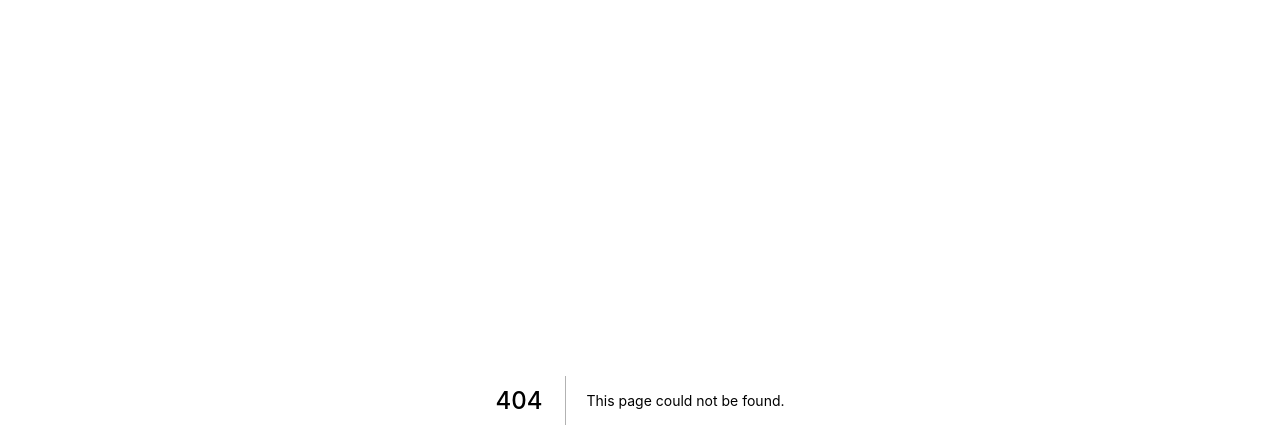
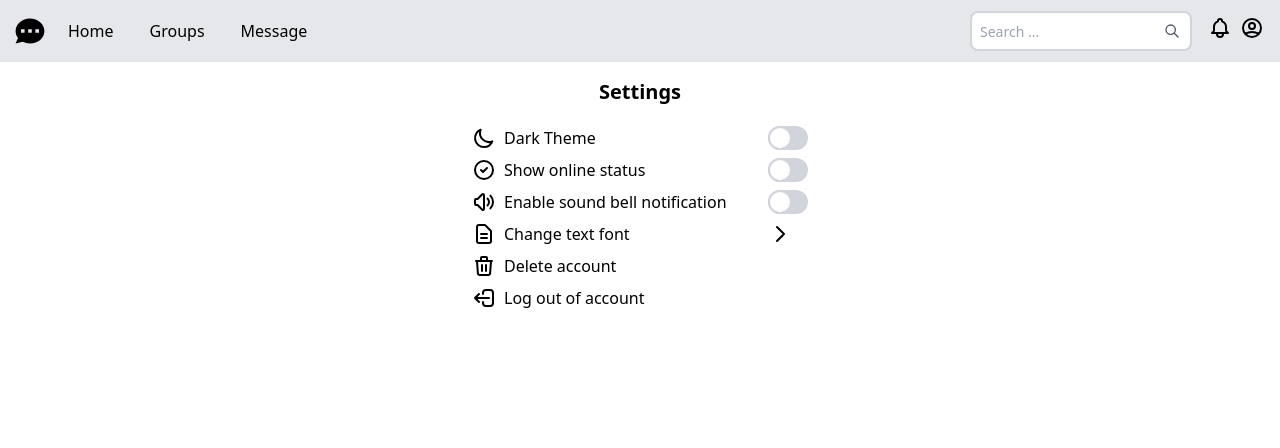
Before and after one commit to aisam94/chitchatchoot, a Next.js app: page /settings in a window 1280 px wide. Before the commit this address had no page. Shown: the top 448 px of the page. Built offline with nearby package versions, Linux system fonts and the light colour scheme.

Commit message:
create settings page

```diff
--- /dev/null
+++ b/pages/settings.tsx
@@ -0,0 +1,120 @@
+import type { NextPage } from "next";
+
+import {
+  MoonIcon,
+  VolumeUpIcon,
+  CheckCircleIcon,
+  LogoutIcon,
+  DocumentTextIcon,
+  TrashIcon,
+  ChevronRightIcon,
+} from "@heroicons/react/outline";
+
+import Navbar from "../components/Navbar";
+
+const Settings: NextPage = () => {
+  return (
+    <div>
+      <main>
+        <Navbar />
+        <div className="flex flex-col items-center space-y-5 mt-4">
+          <div className="">
+            <h1 className="font-bold text-xl">Settings</h1>
+          </div>
+          <div className="space-y-2">
+            {/*enable dark theme*/}
+            <div className="flex space-x-2">
+              <MoonIcon className="h-6 w-6" />
+              <label
+                htmlFor="dark-toggle"
+                className="select-none settings-text-width"
+              >
+                Dark Theme
+              </label>
+              <div className="relative inline-block w-10 mr-2 align-middle select-none transition duration-200 ease-in">
+                <input
+                  type="checkbox"
+                  name="dark-toggle"
+                  id="dark-toggle"
+                  className="toggle-checkbox absolute block w-6 h-6 rounded-full bg-white border-2 border-gray-300 appearance-none cursor-pointer"
+                />
+                <label
+                  htmlFor="dark-toggle"
+                  className="toggle-label block overflow-hidden h-6 rounded-full bg-gray-300 cursor-pointer"
+                ></label>
+              </div>
+            </div>
+            {/*show online status*/}
+            <div className="flex space-x-2">
+              <CheckCircleIcon className="h-6 w-6" />
+              <label
+                htmlFor="online-status-toggle"
+                className="select-none settings-text-width"
+              >
+                Show online status
+              </label>
+              <div className="relative inline-block w-10 mr-2 align-middle select-none transition duration-200 ease-in">
+                <input
+                  type="checkbox"
+                  name="online-status-toggle"
+                  id="online-status-toggle"
+                  className="absolute block w-6 h-6 bg-white border-2 border-gray-300 rounded-full appearance-none cursor-pointer toggle-checkbox"
+                />
+                <label
+                  htmlFor="online-status-toggle"
+                  className="block h-6 overflow-hidden bg-gray-300 rounded-full cursor-pointer toggle-label"
+                ></label>
+              </div>
+            </div>
+            {/*enable sound notification*/}
+            <div className="flex space-x-2">
+              <VolumeUpIcon className="h-6 w-6" />
+              <label
+                htmlFor="sound-bell-toggle"
+                className="select-none settings-text-width"
+              >
+                Enable sound bell notification
+              </label>
+              <div className="relative inline-block w-10 mr-2 align-middle select-none transition duration-200 ease-in">
+                <input
+                  type="checkbox"
+                  name="sound-bell-toggle"
+                  id="sound-bell-toggle"
+                  className="toggle-checkbox absolute block w-6 h-6 rounded-full bg-white border-2 border-gray-300 appearance-none cursor-pointer"
+                />
+                <label
+                  htmlFor="sound-bell-toggle"
+                  className="toggle-label block overflow-hidden h-6 rounded-full bg-gray-300 cursor-pointer"
+                ></label>
+              </div>
+            </div>
+            {/*change text font*/}
+            <div className="flex space-x-2 ">
+              <DocumentTextIcon className="h-6 w-6" />
+              <label className="select-none settings-text-width">
+                Change text font
+              </label>
+              <ChevronRightIcon className="h-6 w-6" />
+            </div>
+            {/*delete account*/}
+            <div className="flex space-x-2 ">
+              <TrashIcon className="h-6 w-6" />
+              <label className="select-none settings-text-width">
+                Delete account
+              </label>
+            </div>
+            {/*log out*/}
+            <div className="flex space-x-2 ">
+              <LogoutIcon className="h-6 w-6 transform rotate-180" />
+              <label className="select-none settings-text-width">
+                Log out of account
+              </label>
+            </div>
+          </div>
+        </div>
+      </main>
+    </div>
+  );
+};
+
+export default Settings;
--- a/styles/globals.css
+++ b/styles/globals.css
@@ -2,3 +2,17 @@
 @tailwind base;
 @tailwind components;
 @tailwind utilities;
+
+@layer components {
+  .toggle-checkbox:checked {
+    @apply right-0 border-blue-400;
+  }
+
+  .toggle-checkbox:checked + .toggle-label {
+    @apply bg-blue-400;
+    /* border-color: #68d391; */
+  }
+  .settings-text-width {
+    @apply w-64;
+  }
+}
```
